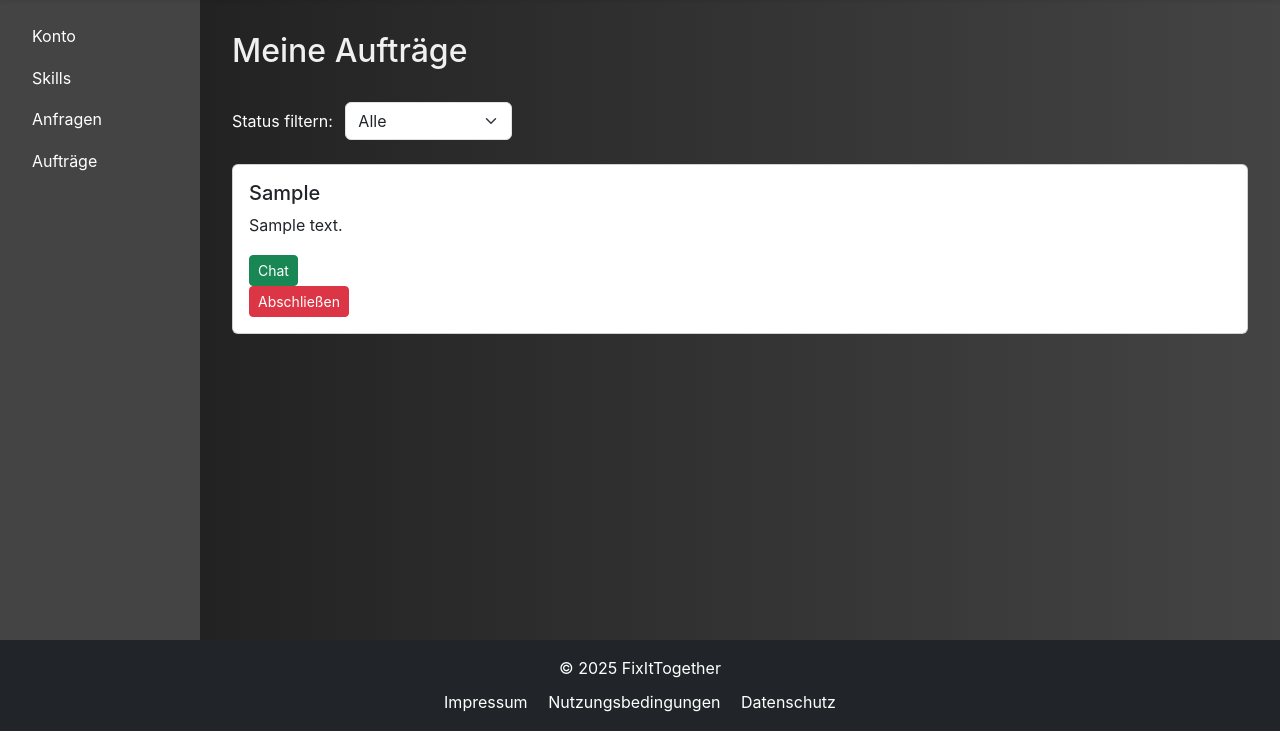
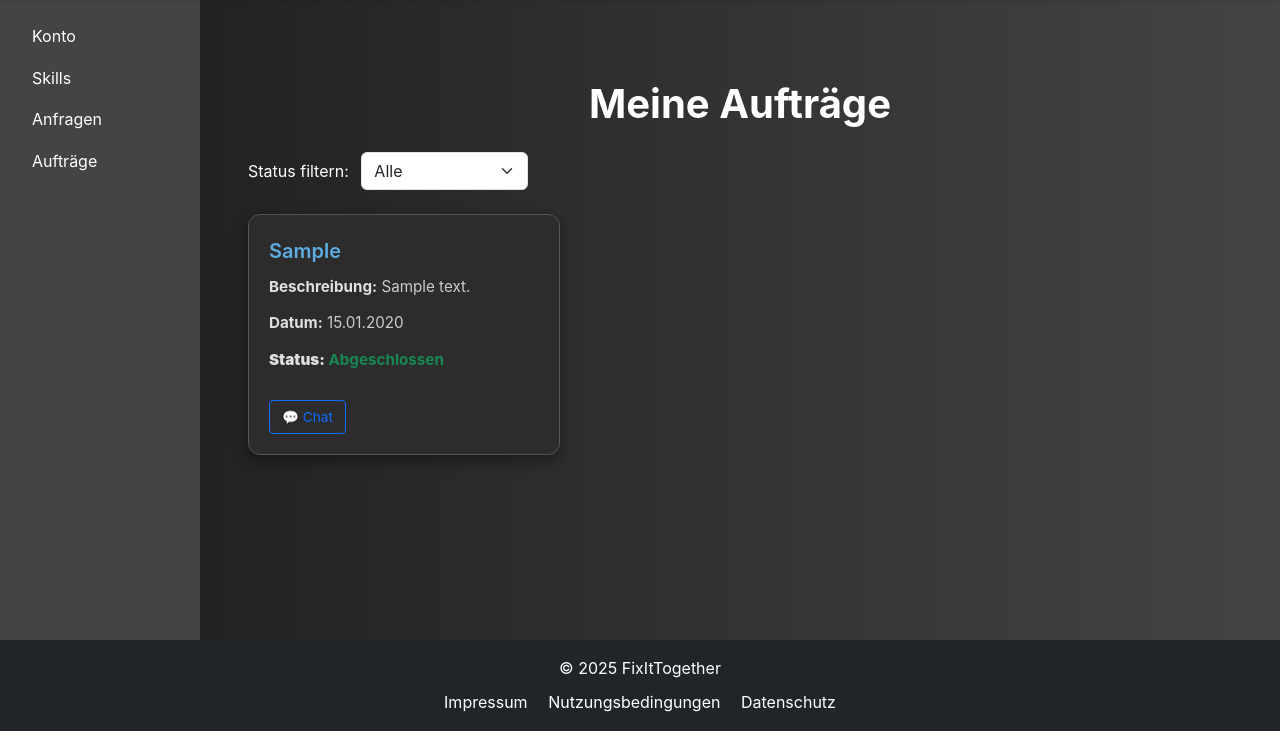
Before and after one commit to timmundt/Fix-It-Togehter, a Flask app: a page that uses templates/repairer_tickets.html in a window 1280 px wide. Shown: the part 58-800 px from the top of the page. Run offline with Flask 3, Linux system fonts and the light colour scheme; a user stored in the database is signed in; tables that the repository leaves empty hold one stand-in row (values such as "Sample post").

Commit message:
Redesign the cards in repairer_tickets to match appearance from customer_tickets

```diff
--- a/templates/repairer_tickets.html
+++ b/templates/repairer_tickets.html
@@ -3,9 +3,10 @@
 {% block title %}Meine Aufträge | FixItTogether{% endblock %}
 
 {% block user_content %}
-<h2 class="account-headline"> Meine Aufträge </h2>
+<div class="container py-5">
+  <h2 class="fw-bold text-white mb-4">Meine Aufträge</h2>
 
-<form method="GET" class="mb-4">
+  <form method="GET" class="mb-4">
     <label for="status" class="text-white me-2">Status filtern:</label>
     <select class="form-select w-auto d-inline" id="status" name="status" onchange="this.form.submit()">
       <option value="" {% if not status %}selected{% endif %}>Alle</option>
@@ -14,25 +15,42 @@
     </select>
   </form>
 
-  {% if tickets %}
-    {% for ticket in tickets%}
-      <div class="card">
-        <div class="card-body">
-          <h5 class="card-title">{{ ticket.model }}</h5>
-          <p class="card-text">{{ ticket.init_message }}</p>
-          <form action="{{ url_for('repairer.open_chat') }}" method="post">
+  <div class="row">
+    {% for ticket in tickets %}
+    <div class="col-md-6 col-lg-4 mb-4">
+      <div class="ticket-card">
+        <div>
+          <div class="ticket-header">{{ ticket.model }}</div>
+          <div class="ticket-info"><strong>Beschreibung:</strong> {{ ticket.init_message }}</div>
+          <div class="ticket-info"><strong>Datum:</strong> {{ ticket.timestamp.strftime('%d.%m.%Y') }}</div>
+          <div class="ticket-info ticket-status">
+            <strong>Status:</strong>
+            {% if ticket.finished %}
+              <span class="text-success">Abgeschlossen</span>
+            {% else %}
+              <span class="text-warning">In Bearbeitung</span>
+            {% endif %}
+          </div>
+        </div>
+        <div class="ticket-footer">
+          <form action="{{ url_for('repairer.open_chat') }}" method="post" class="d-inline">
             <input type="hidden" name="ticket_id" value="{{ ticket.ticket_id }}">
-          <button type="submit" class="btn btn-success btn-sm">Chat</button>
+            <button type="submit" class="btn btn-outline-primary btn-sm">💬 Chat</button>
           </form>
-          <form action="{{ url_for('repairer.close_ticket') }}" method="post">
+          {% if not ticket.finished %}
+          <form action="{{ url_for('repairer.close_ticket') }}" method="post" class="d-inline">
             <input type="hidden" name="ticket_id" value="{{ ticket.ticket_id }}">
-          <button type="submit" class="btn btn-danger btn-sm">Abschließen</button>
+            <button type="submit" class="btn btn-outline-success btn-sm">✅ Abschließen</button>
           </form>
+          {% endif %}
         </div>
       </div>
+    </div>
+    {% else %}
+      <p class="text-white">Keine Tickets gefunden.</p>
     {% endfor %}
-  {% else %}
-    <p>Keine Aufträge</p>
-  {% endif %}
+  </div>
+</div>
+
 
 {% endblock %}
```
Also changed, not shown: templates/repairer_closed_tickets.html (deleted, +0 -7 lines).
